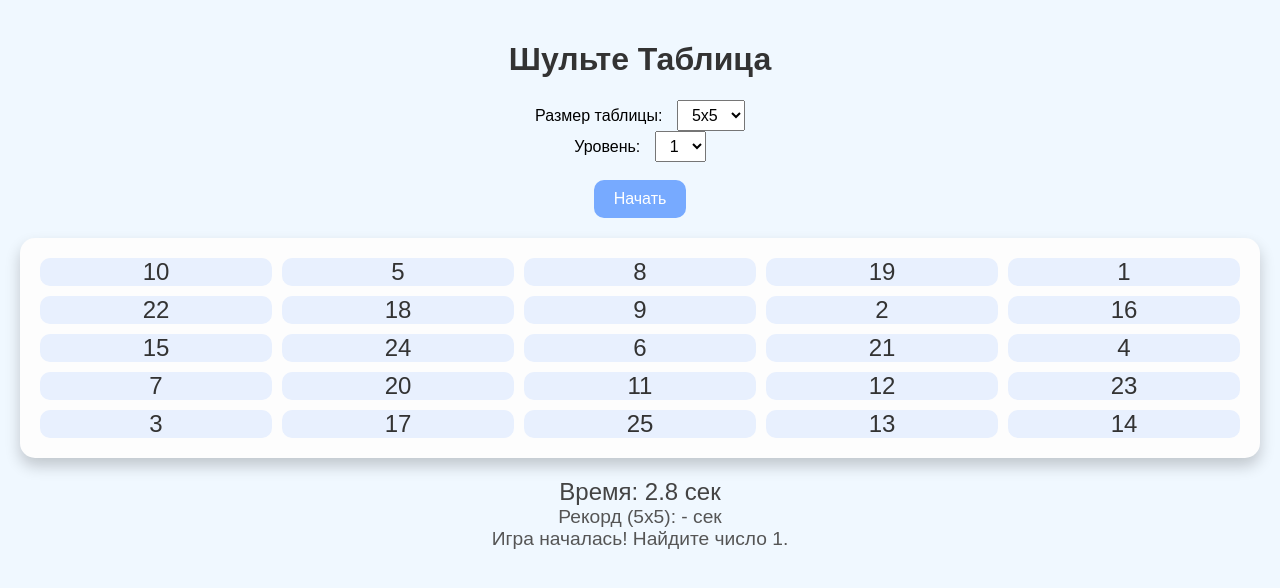
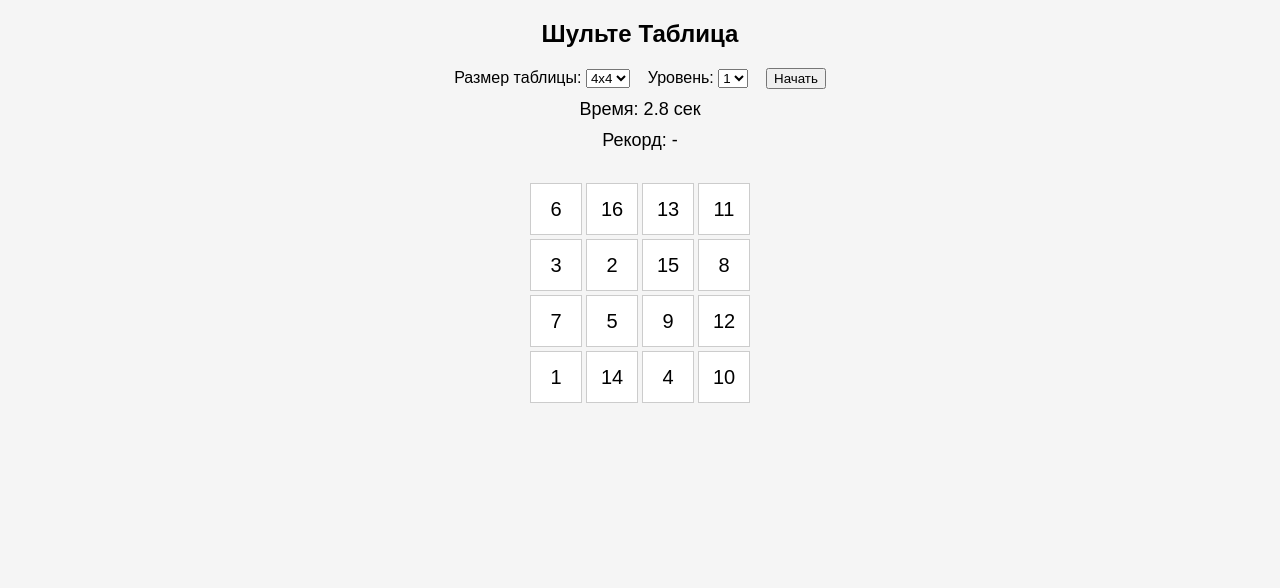
Before and after one commit to vladkrass/Shulte2, a plain HTML site: page index.html in a window 1280 px wide. Both pictures are taken after a click on the button "Начать". Drawn offline with Linux system fonts and the light colour scheme.

Commit message:
index.html

```diff
--- a/index.html
+++ b/index.html
@@ -2,239 +2,140 @@
 <html lang="ru">
 <head>
     <meta charset="UTF-8">
-    <meta name="viewport" content="width=device-width, initial-scale=1.0">
     <title>Шульте Таблица</title>
+    <script src="https://telegram.org/js/telegram-web-app.js"></script>
     <style>
-        body {
-            font-family: Arial, sans-serif;
-            text-align: center;
-            background-color: #f0f8ff;
-            margin: 0;
-            padding: 20px;
-            overflow-x: hidden;
+        body { font-family: Arial, sans-serif; background: #f5f5f5; text-align: center; }
+        .controls { margin: 10px 0; }
+        .board { display: inline-block; margin-top: 20px; }
+        .cell {
+            display: inline-block;
+            width: 50px; height: 50px; margin: 2px;
+            background: #fff; border: 1px solid #ccc; font-size: 20px;
+            line-height: 50px; cursor: pointer; user-select: none;
+            transition: background 0.2s;
         }
-        h1 {
-            color: #333;
-        }
-        .controls {
-            margin-bottom: 20px;
-        }
-        .controls label {
-            margin-right: 10px;
-        }
-        .controls select {
-            padding: 5px 10px;
-            font-size: 1em;
-        }
-        .controls button {
-            padding: 10px 20px;
-            font-size: 1em;
-            border: none;
-            border-radius: 10px;
-            background: #77aaff;
-            color: white;
-            cursor: pointer;
-            transition: background 0.3s;
-        }
-        .controls button:hover {
-            background: #5599dd;
-        }
-        #game-container {
-            display: grid;
-            gap: 10px;
-            margin: 20px auto;
-            max-width: 100vw;
-            padding: 20px;
-            background: #fdfdfd;
-            border-radius: 15px;
-            box-shadow: 0 8px 15px rgba(0, 0, 0, 0.2);
-        }
-        .cell {
-            display: flex;
-            justify-content: center;
-            align-items: center;
-            font-size: 1.5em;
-            background: #e8f0fe;
-            color: #333;
-            border-radius: 10px;
-            cursor: pointer;
-            transition: transform 0.2s, background 0.3s, border-radius 0.3s;
-        }
-        .cell:active {
-            transform: scale(0.95);
-        }
-        .cell.correct {
-            background: #77dd77 !important;
-        }
-        .cell.wrong {
-            background: #ff6961 !important;
-        }
-        #timer {
-            font-size: 1.5em;
-            color: #444;
-            transition: transform 0.3s, color 0.3s;
-        }
-        #record, #stats {
-            font-size: 1.2em;
-            color: #555;
-        }
+        .cell.found { background: #b3e5fc; }
+        #timer, #record { margin: 10px; font-size: 18px; }
     </style>
 </head>
 <body>
-    <h1>Шульте Таблица</h1>
+    <h2>Шульте Таблица</h2>
     <div class="controls">
-        <label for="grid-size">Размер таблицы:</label>
-        <select id="grid-size">
+        Размер таблицы:
+        <select id="size">
             <option value="4">4x4</option>
-            <option value="5" selected>5x5</option>
+            <option value="5">5x5</option>
             <option value="6">6x6</option>
         </select>
-        <br>
-        <label for="difficulty">Уровень:</label>
-        <select id="difficulty">
+        &nbsp;&nbsp;
+        Уровень:
+        <select id="level">
             <option value="1">1</option>
             <option value="2">2</option>
             <option value="3">3</option>
             <option value="4">4</option>
         </select>
-        <br><br>
+        &nbsp;&nbsp;
         <button onclick="startGame()">Начать</button>
     </div>
-    <div id="game-container"></div>
     <div id="timer">Время: 0.0 сек</div>
     <div id="record">Рекорд: -</div>
-    <div id="stats"></div>
+    <div class="board" id="board"></div>
+    <div id="result" style="margin:15px; font-size:20px; color:green;"></div>
 
     <script>
-        let currentNumber, errorCount, gridSize, elapsedTime, timerInterval, records = {};
-        const gameContainer = document.getElementById("game-container");
-        const timerElement = document.getElementById("timer");
-        const recordElement = document.getElementById("record");
-        const stats = document.getElementById("stats");
+        let size = 4, level = 1, numbers = [], next = 1;
+        let startTime = 0, timerInterval = null, currentTime = 0;
+        let bestTime = null;
 
-        function generateGrid(size) {
-            gridSize = size;
-            const totalCells = size * size;
-            const numbers = Array.from({ length: totalCells }, (_, i) => i + 1).sort(() => Math.random() - 0.5);
-            const difficulty = parseInt(document.getElementById("difficulty").value);
-
-            gameContainer.style.gridTemplateColumns = `repeat(${size}, 1fr)`;
-            gameContainer.innerHTML = "";
-
-            numbers.forEach((num) => {
-                const cell = document.createElement("div");
-                cell.classList.add("cell");
-                cell.textContent = num;
-                cell.dataset.number = num;
-
-                // Применяем стили в зависимости от уровня сложности
-                applyDifficultyStyles(cell, difficulty);
-
-                cell.onclick = () => checkNumber(cell);
-                gameContainer.appendChild(cell);
-            });
-        }
-
-        function applyDifficultyStyles(cell, difficulty) {
-            const baseStyle = { fontSize: '1.5em', transform: 'rotate(0deg)', backgroundColor: '#e8f0fe' };
-
-            switch (difficulty) {
-                case 1:
-                    // Стандартный стиль
-                    cell.style.fontSize = baseStyle.fontSize;
-                    break;
-                case 2:
-                    // Незначительное изменение размера цифр
-                    cell.style.fontSize = `${Math.random() * (1.8 - 1.3) + 1.3}em`;
-                    break;
-                case 3:
-                    // Незначительное изменение размера и цветов ячеек
-                    cell.style.fontSize = `${Math.random() * (1.8 - 1.3) + 1.3}em`;
-                    cell.style.backgroundColor = `rgba(${Math.random() * 255}, ${Math.random() * 255}, ${Math.random() * 255}, 0.2)`;
-                    break;
-                case 4:
-                    // Незначительное изменение размера, цветов и поворота цифр
-                    cell.style.fontSize = `${Math.random() * (1.8 - 1.3) + 1.3}em`;
-                    cell.style.backgroundColor = `rgba(${Math.random() * 255}, ${Math.random() * 255}, ${Math.random() * 255}, 0.2)`;
-                    cell.style.transform = `rotate(${Math.random() * 10}deg)`;
-                    break;
-                default:
-                    cell.style.fontSize = baseStyle.fontSize;
-                    break;
+        function shuffle(arr) {
+            for (let i = arr.length - 1; i > 0; i--) {
+                const j = Math.floor(Math.random() * (i + 1));
+                [arr[i], arr[j]] = [arr[j], arr[i]];
             }
         }
 
         function startGame() {
-            const size = parseInt(document.getElementById("grid-size").value);
-            generateGrid(size);
-            currentNumber = 1;
-            errorCount = 0;
-            elapsedTime = 0;
-            updateRecord(size);
-            stats.textContent = "Игра началась! Найдите число 1.";
-            startTimer();
+            size = parseInt(document.getElementById('size').value);
+            level = parseInt(document.getElementById('level').value);
+            const n = size * size;
+            numbers = [];
+            for (let i = 1; i <= n; i++) numbers.push(i);
+            shuffle(numbers);
+            next = 1;
+            drawBoard();
+            document.getElementById('result').textContent = "";
+            startTime = Date.now();
+            currentTime = 0;
+            updateTimer();
+            if (timerInterval) clearInterval(timerInterval);
+            timerInterval = setInterval(updateTimer, 100);
         }
 
-        function checkNumber(cell) {
-            const number = parseInt(cell.dataset.number);
-            const difficulty = parseInt(document.getElementById("difficulty").value);
-
-            if (number === currentNumber) {
-                cell.classList.add("correct");
-                currentNumber++;
-                stats.textContent = `Найдите число ${currentNumber}.`;
-
-                // Если все числа найдены, заканчиваем игру
-                if (currentNumber > gridSize * gridSize) {
-                    stopTimer();
-                    const timeTaken = elapsedTime.toFixed(1);
-                    stats.textContent = `Поздравляем!
-                    Вы завершили игру за ${timeTaken} сек.`;
-                    updateRecord(gridSize, timeTaken);
-                }
-            } else {
-                errorCount++;
-                cell.classList.add("wrong");
-                setTimeout(() => cell.classList.remove("wrong"), 500);
-                if (errorCount === 2) {
-                    stats.textContent = "Вы проиграли! Нажмите 'Начать', чтобы попробовать снова.";
-                    stopTimer();
-                    gameContainer.innerHTML = ""; // Очищаем поле
-                } else {
-                    stats.textContent = `Ошибка! Найдите число ${currentNumber}.`;
-                }
+        function drawBoard() {
+            const board = document.getElementById('board');
+            board.innerHTML = '';
+            for (let i = 0; i < numbers.length; i++) {
+                const cell = document.createElement('div');
+                cell.className = 'cell';
+                cell.textContent = numbers[i];
+                cell.onclick = function() { clickCell(cell, numbers[i]); };
+                board.appendChild(cell);
+                if ((i + 1) % size === 0) board.appendChild(document.createElement('br'));
             }
         }
 
-        function startTimer() {
-            clearInterval(timerInterval);
-            timerInterval = setInterval(() => {
-                elapsedTime += 0.1;
-                timerElement.textContent = `Время: ${elapsedTime.toFixed(1)} сек`;
-
-                if (Math.floor(elapsedTime) % 10 === 0) {
-                    timerElement.style.transform = "scale(1.2)";
-                    timerElement.style.color = "#ff6961";
-                    setTimeout(() => {
-                        timerElement.style.transform = "scale(1)";
-                        timerElement.style.color = "#444";
-                    }, 1000);
-                }
-            }, 100);
+        function clickCell(cell, num) {
+            if (num === next) {
+                cell.classList.add('found');
+                next++;
+                if (next > size * size) finishGame();
+            }
         }
 
-        function stopTimer() {
-            clearInterval(timerInterval);
+        function updateTimer() {
+            if (next > size * size) return;
+            currentTime = (Date.now() - startTime) / 1000;
+            document.getElementById('timer').textContent = "Время: " + currentTime.toFixed(1) + " сек";
         }
 
-        function updateRecord(size, time = null) {
-            if (time) {
-                if (!records[size] || parseFloat(time) < parseFloat(records[size])) {
-                    records[size] = time;
-                }
+        function finishGame() {
+            if (timerInterval) clearInterval(timerInterval);
+            document.getElementById('result').textContent = "Поздравляем! Ваше время: " + currentTime.toFixed(1) + " сек";
+            updateRecord(currentTime);
+            // --- ВСТАВЛЕНО ДЛЯ TELEGRAM WEBAPP ---
+            if (window.Telegram && Telegram.WebApp) {
+                Telegram.WebApp.sendData(currentTime.toFixed(1));
+                Telegram.WebApp.close();
             }
-            recordElement.textContent = `Рекорд (${size}x${size}): ${records[size] || "-"} сек`;
+            // --- КОНЕЦ ДОБАВЛЕНИЯ ---
         }
+
+        function updateRecord(time) {
+            let key = "shulte_record_" + size + "x" + size + "_lvl" + level;
+            let rec = localStorage.getItem(key);
+            if (!rec || time < parseFloat(rec)) {
+                localStorage.setItem(key, time);
+                bestTime = time;
+            } else {
+                bestTime = parseFloat(rec);
+            }
+            document.getElementById('record').textContent = "Рекорд: " + (bestTime ? bestTime.toFixed(1) + " сек" : "-");
+        }
+
+        // При запуске показываем рекорд для выбранных настроек
+        document.getElementById('size').onchange = document.getElementById('level').onchange = function() {
+            let key = "shulte_record_" + document.getElementById('size').value + "x" + document.getElementById('size').value + "_lvl" + document.getElementById('level').value;
+            let rec = localStorage.getItem(key);
+            document.getElementById('record').textContent = "Рекорд: " + (rec ? parseFloat(rec).toFixed(1) + " сек" : "-");
+        };
+        // Инициализация рекорда при загрузке
+        window.onload = function() {
+            let key = "shulte_record_" + document.getElementById('size').value + "x" + document.getElementById('size').value + "_lvl" + document.getElementById('level').value;
+            let rec = localStorage.getItem(key);
+            document.getElementById('record').textContent = "Рекорд: " + (rec ? parseFloat(rec).toFixed(1) + " сек" : "-");
+        };
     </script>
 </body>
 </html>
```
